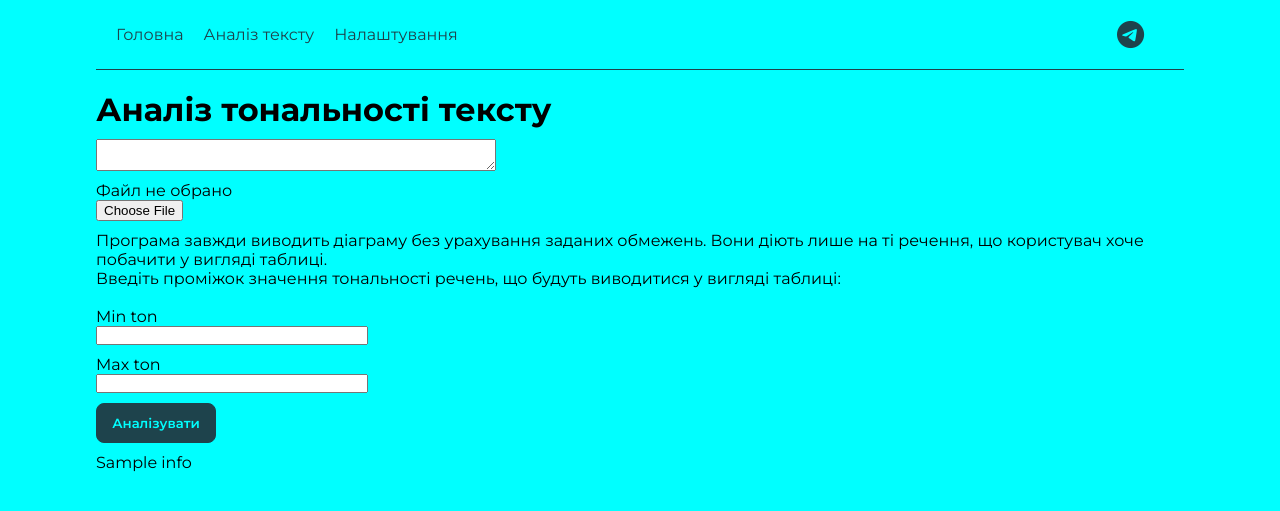
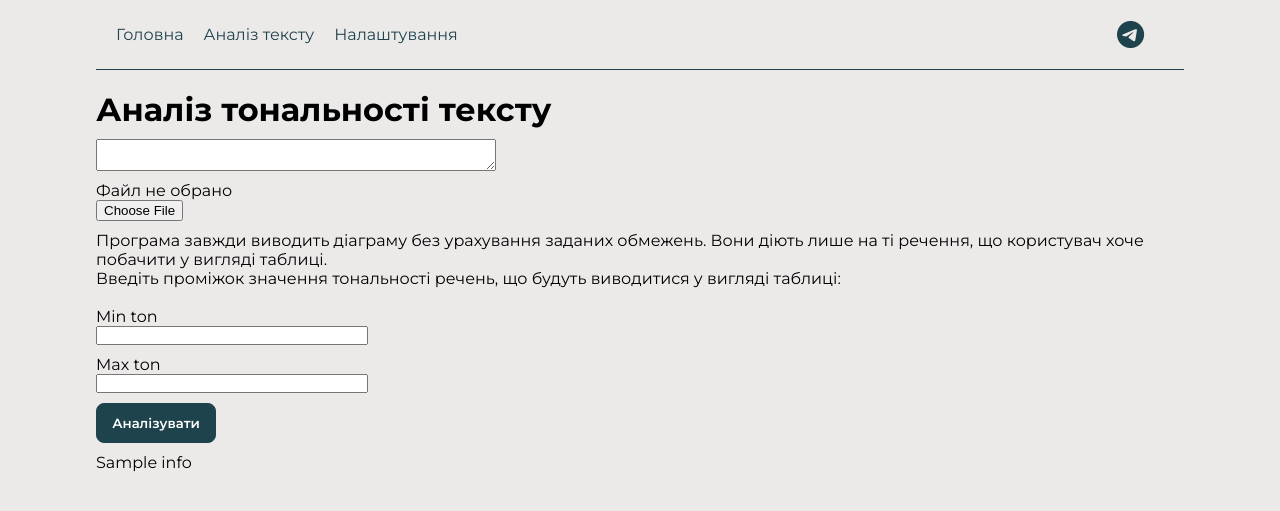
Before and after one commit to ella-chetvertak/man2023-source, a Django app: template man/main/templates/main/nltk_ton.html in a window 1280 px wide. Shown: the top 511 px of the page. Run offline with Django 4.2, Linux system fonts and the light colour scheme; the template is opened without the code that fills it: most values are stand-ins (such as "Sample title", 1, 10 or a date in 2020); form fields are guessed from the names that the template uses; some libraries are stand-ins or nearby versions.

Commit message:
final research, sending to man

```diff
--- a/man/main/static/main/css/analyse.css
+++ b/man/main/static/main/css/analyse.css
@@ -3,7 +3,7 @@
     height: 40px;
     outline: 0;
     font-weight: 600;
-    color: aqua;
+    color: #fff;
     cursor: pointer;
     border-radius: 8px;
     border: 1px #1E434C solid;
--- a/man/main/static/main/css/main.css
+++ b/man/main/static/main/css/main.css
@@ -9,7 +9,7 @@
 }
 
 body {
-    background-color: aqua;
+    background-color: #ece9e9;
     font-family: 'Montserrat', sans-serif;
     font-weight: 400;
 }
--- a/man/main/templates/main/nltk_ton.html
+++ b/man/main/templates/main/nltk_ton.html
@@ -40,7 +40,7 @@
                         label: 'Кількість речень',
                         data: data.totalY,
                         borderWidth: 1,
-                        backgroundColor: '#242424',
+                        backgroundColor: '#445760',
                     }]
                 },
                 options: {
--- a/man/main/text_an.py
+++ b/man/main/text_an.py
@@ -1,4 +1,4 @@
-import re, random, os, codecs, csv, pymorphy3, pathlib
+import re, random, os, codecs, pymorphy3
 from operator import itemgetter
 from nltk.tokenize import sent_tokenize
 
@@ -163,8 +163,7 @@
             try:
                 resOne = self.text[self.ctxLineArr[elem]]
             except IndexError:
-                print('Biective ruined')
-                resOne = ''
+                resOne = 'На жаль, щось пішло не так'
             if (resOne not in self.resCtx):
                 if wcase and req in resOne:
                     self.resCtx += resOne + "<br><br>"
```
Also changed, not shown: man/main/nltk_an.py (+4 -3 lines), requirements.txt (+10 -9 lines).
